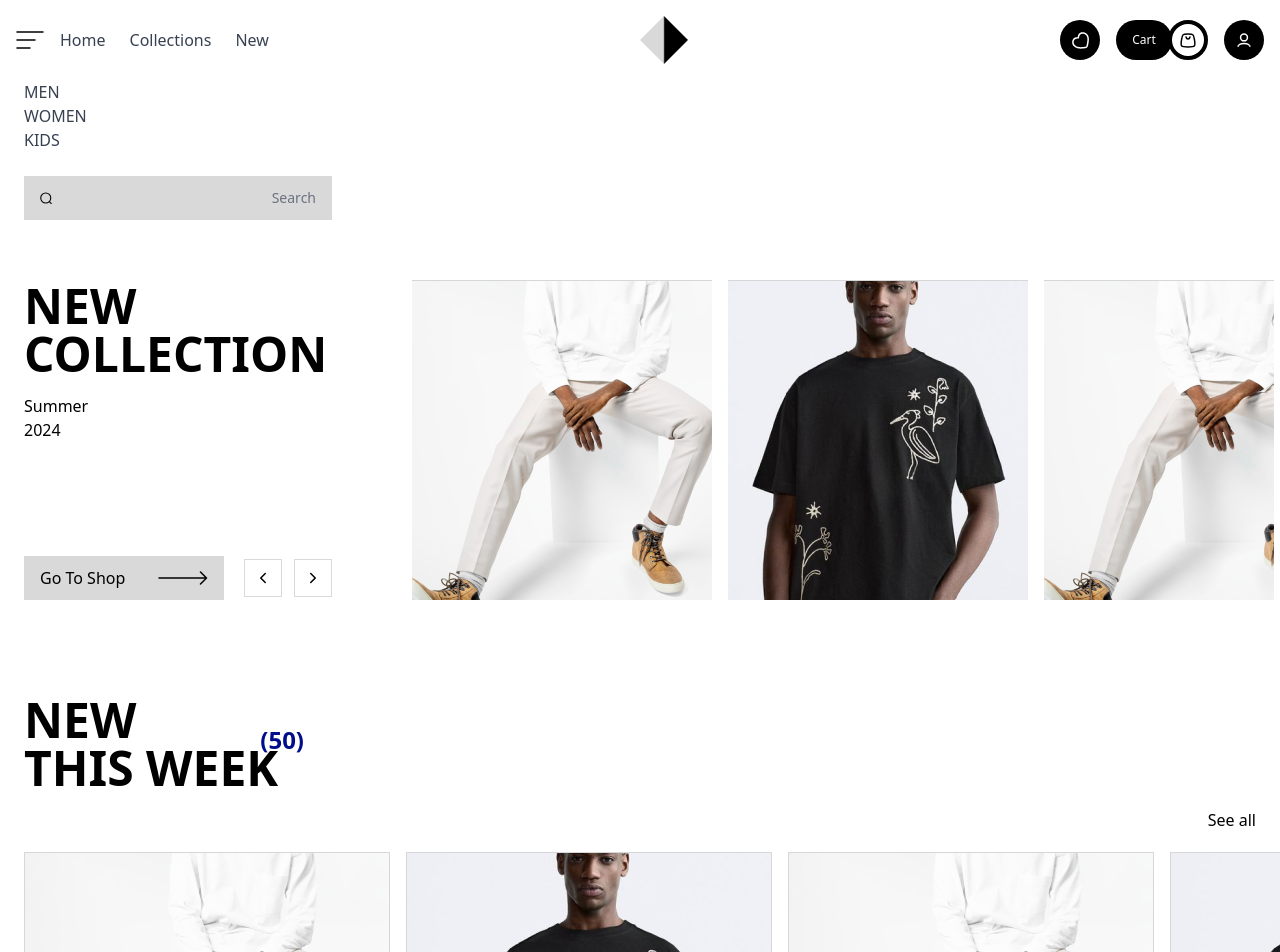
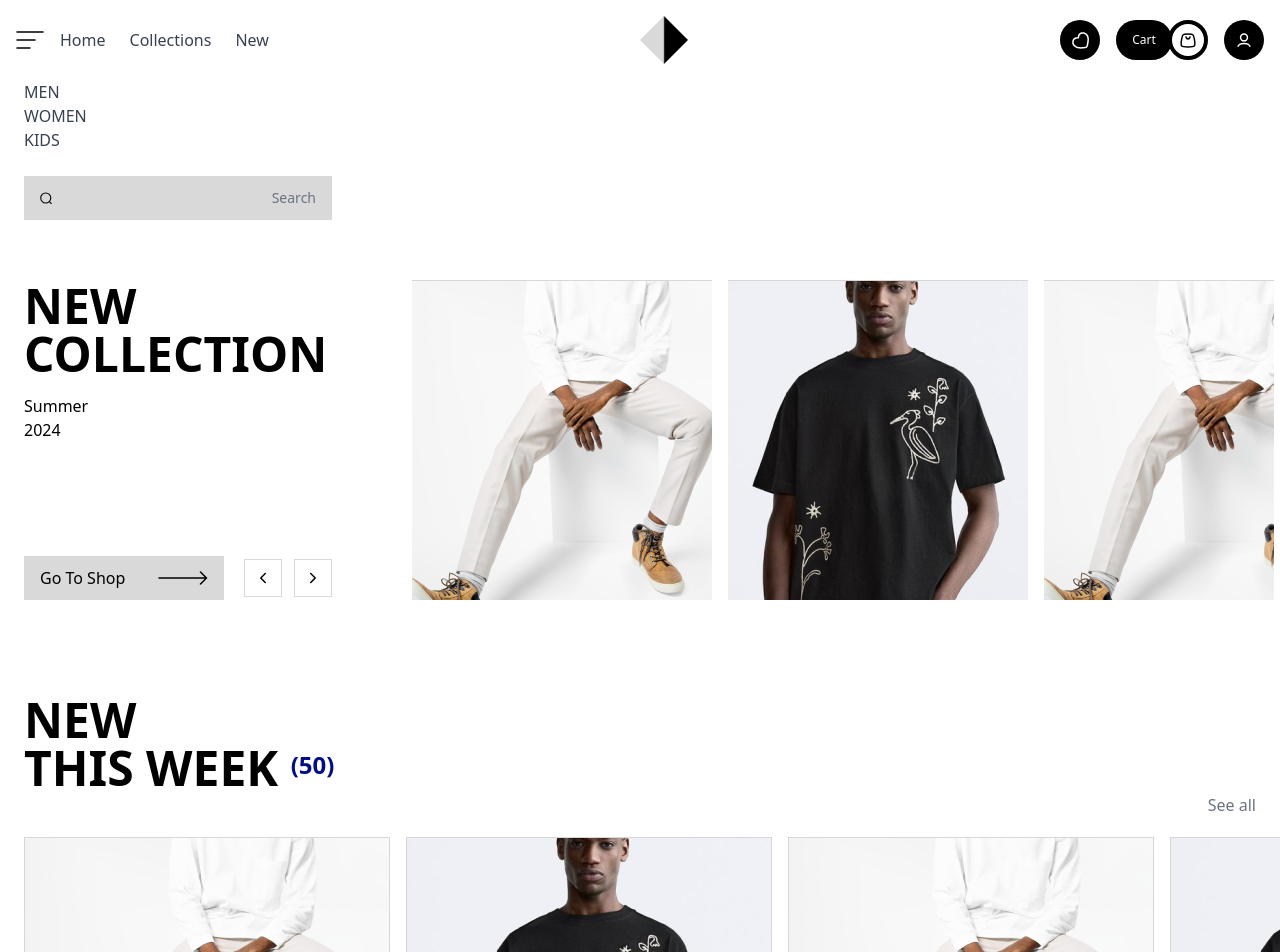
Before and after one commit to Acquaah-Emmanuel-Kofi/fashion-commerce, a Next.js app: page / in a window 1280 px wide. Shown: the top 952 px of the page. Built offline with nearby package versions, Linux system fonts and the light colour scheme.

Commit message:
refacor: adjust counter on new product title

```diff
--- a/app/homepage/components/NewProducts.tsx
+++ b/app/homepage/components/NewProducts.tsx
@@ -39,17 +39,15 @@ const NewProducts = () => {
   return (
     <section>
       <div className="lg:mt-24 mt-12 px-6">
-        <h1 className="text-5xl font-bold mb-2 lg:mb-4 relative lg:w-1/4">
+        <h1 className="text-5xl font-bold">
           NEW <br /> THIS WEEK{" "}
-          <span className="text-[#000E8A] text-2xl font-bold absolute top-7 lg:right-7 right-10">
-            (50)
-          </span>
+          <sup className="text-[#000E8A] text-2xl font-bold">(50)</sup>
         </h1>
       </div>
 
       <main>
         <div className="flex justify-end items-center mb-5 px-6">
-          <button type="button" className="flex">
+          <button type="button" className="flex text-gray-500">
             See all
           </button>
         </div>
```
